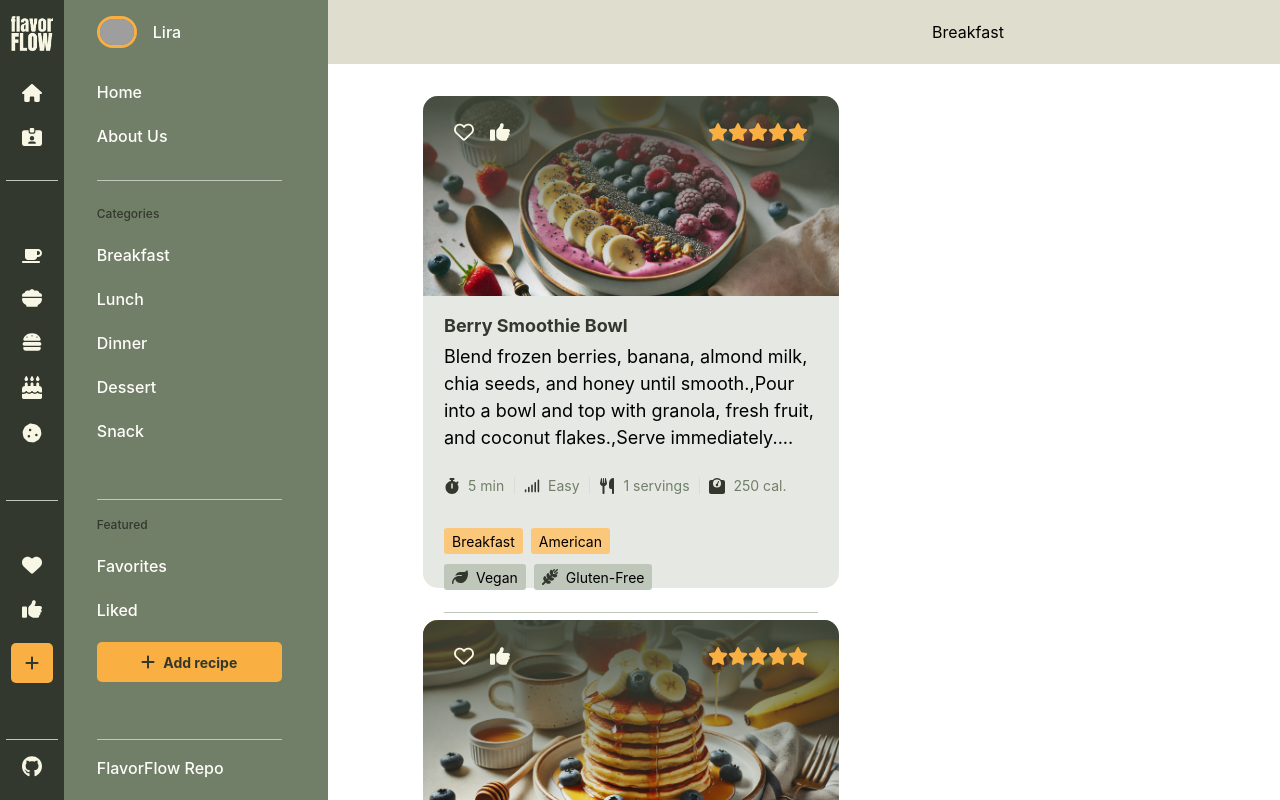
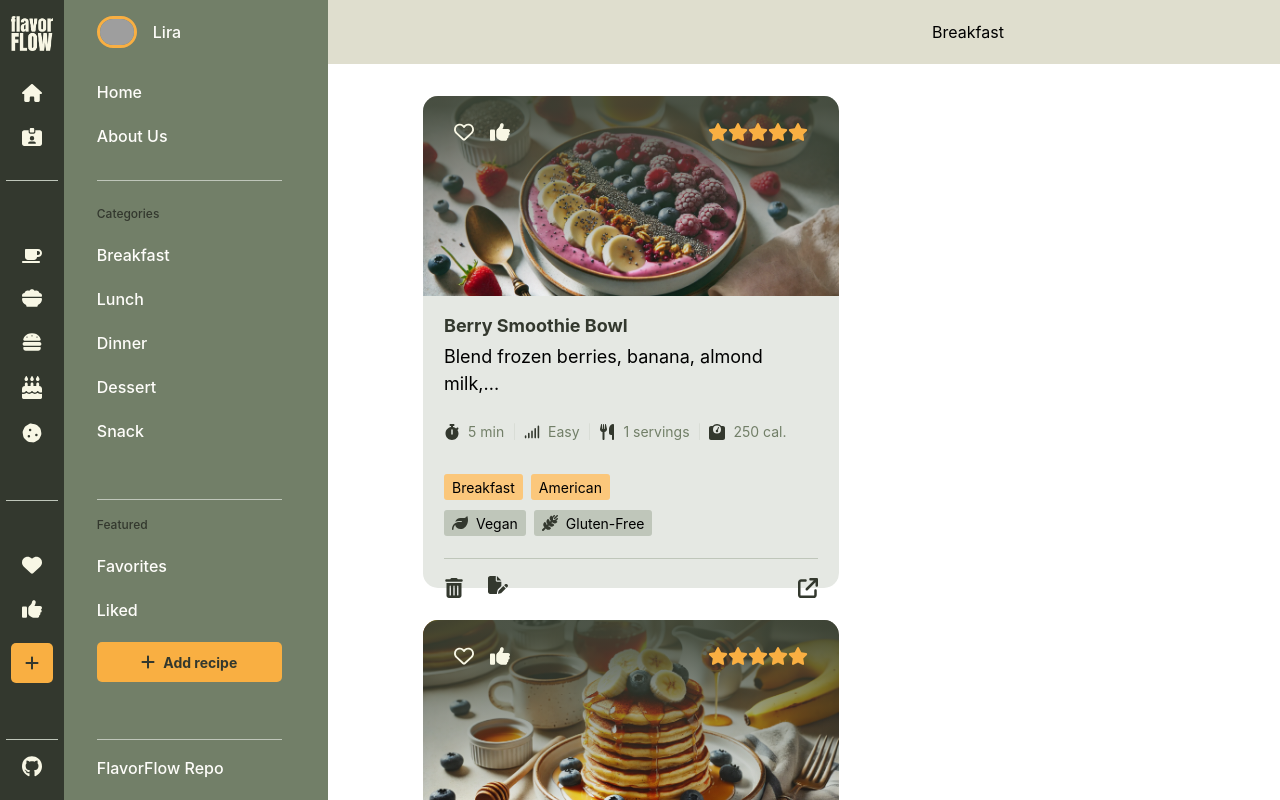
Before and after one commit to clasei/flavorflow, a React (Vite) app: page /Recipes/Category/Breakfast in a window 1280 px wide. Built offline with nearby package versions, Linux system fonts and the light colour scheme; grey boxes are pictures that could not be loaded.

Commit message:
instructions updated in RecipeCard

```diff
--- a/src/components/RecipeCard.jsx
+++ b/src/components/RecipeCard.jsx
@@ -111,7 +111,9 @@ function RecipeCard({ eachRecipe, handleDelete, index }) {
           </Link>
           <p>
   {eachRecipe.instructions && eachRecipe.instructions.length > 0
-    ? eachRecipe.instructions.slice(0, 150) + "..."
+  ? typeof eachRecipe.instructions === 'string'
+    ? eachRecipe.instructions.slice(0, 42) + "..." // for strings
+    : eachRecipe.instructions.join(' ').slice(0, 42) + "..." // joins the array into strings
     : "No instructions available"}
 </p>
         </section>
```
